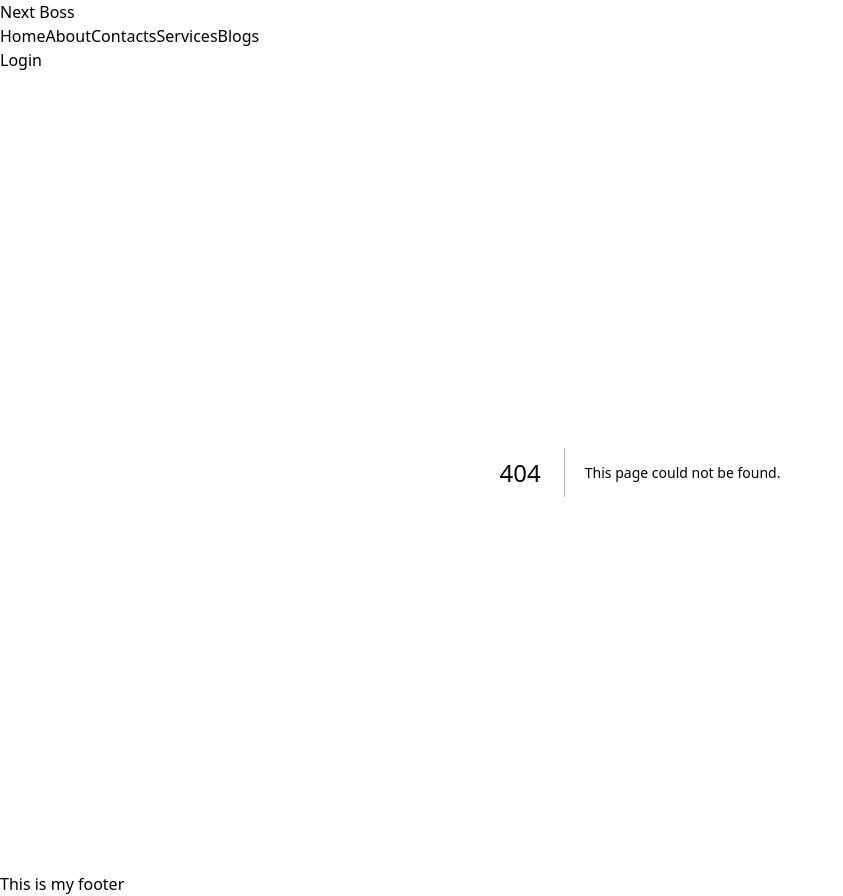
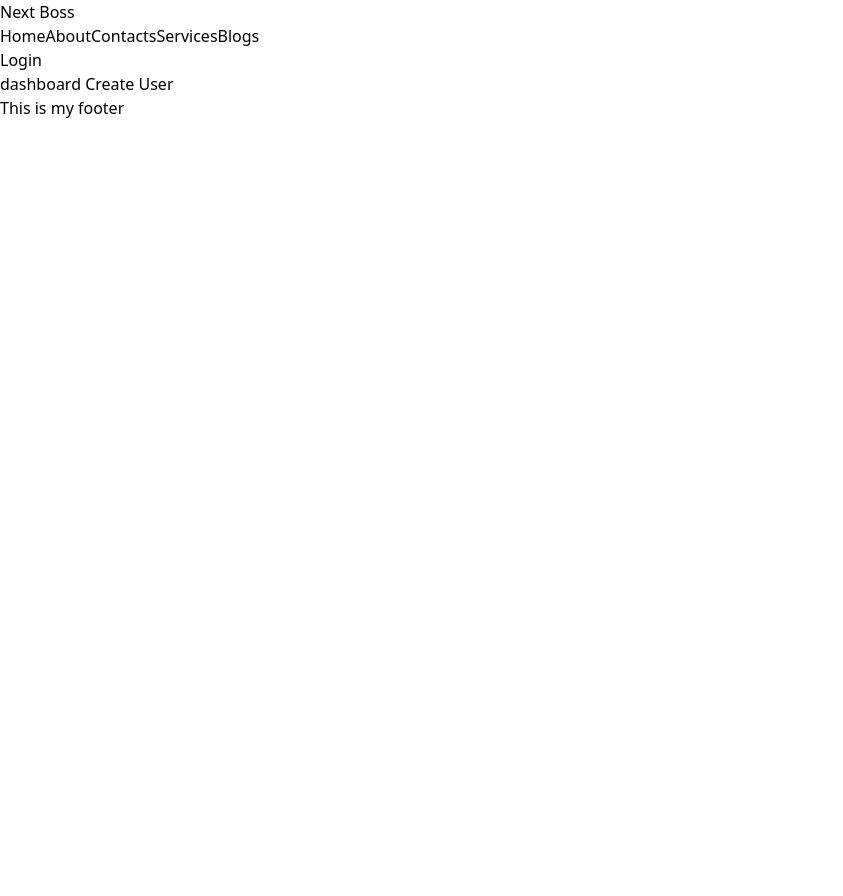
Before and after one commit to masud467/next-boss, a Next.js app: page /createuser in a window 1280 px wide. Before the commit this address had no page. Shown: the whole page, without its empty margins (0-843 px from the left). After the commit the page ends 800 px from the top, so only its background shows below. Built offline with nearby package versions, Linux system fonts and the light colour scheme.

Commit message:
added the dashboard section with group routing.

```diff
--- /dev/null
+++ b/src/app/(dashboards)/createuser/page.jsx
@@ -0,0 +1,7 @@
+import React from "react";
+
+const Page = () => {
+  return <div>dashboard Create User</div>;
+};
+
+export default Page;
--- a/src/app/layout.js
+++ b/src/app/layout.js
@@ -1,6 +1,7 @@
 import localFont from "next/font/local";
 import "./globals.css";
 import NavBar from "@/components/NavBar";
+import Footer from "@/components/Footer";
 
 const geistSans = localFont({
   src: "./fonts/GeistVF.woff",
@@ -27,7 +28,7 @@ export default function RootLayout({ children }) {
         <NavBar></NavBar>
 
         <div>{children}</div>
-        <footer className="bg-gray-500 text-white">This is my footer</footer>
+        <Footer></Footer>
       </body>
     </html>
   );
--- /dev/null
+++ b/src/components/Footer.jsx
@@ -0,0 +1,16 @@
+"use client";
+import { usePathname } from "next/navigation";
+import React from "react";
+
+const Footer = () => {
+  const pathName = usePathname();
+  if (pathName.includes("dashboard"))
+    return <div className="bg-gray-500 text-white">dashboard footer</div>;
+  return (
+    <div>
+      <footer className="bg-gray-500 text-white">This is my footer</footer>
+    </div>
+  );
+};
+
+export default Footer;
--- a/src/components/NavBar.jsx
+++ b/src/components/NavBar.jsx
@@ -31,6 +31,8 @@ const NavBar = () => {
   const handler = () => {
     router.push("/about");
   };
+  if (pathName.includes("dashboard"))
+    return <div className="bg-green-400">Dashboard layout</div>;
   return (
     <div>
       <nav className="bg-red-700 text-white px-6 py-4 flex justify-between items-center">
```
Also changed, not shown: src/app/(dashboards)/dashboard/page.jsx (added, +7 -0 lines).
